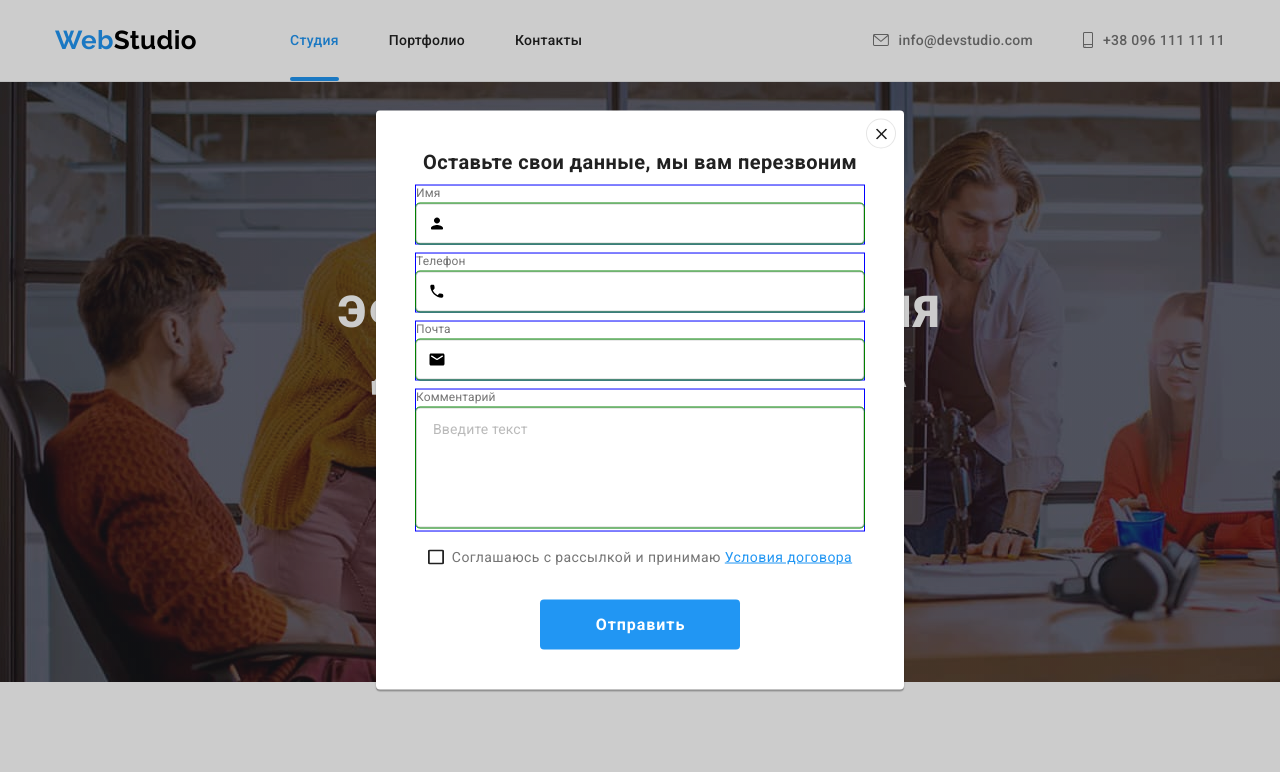
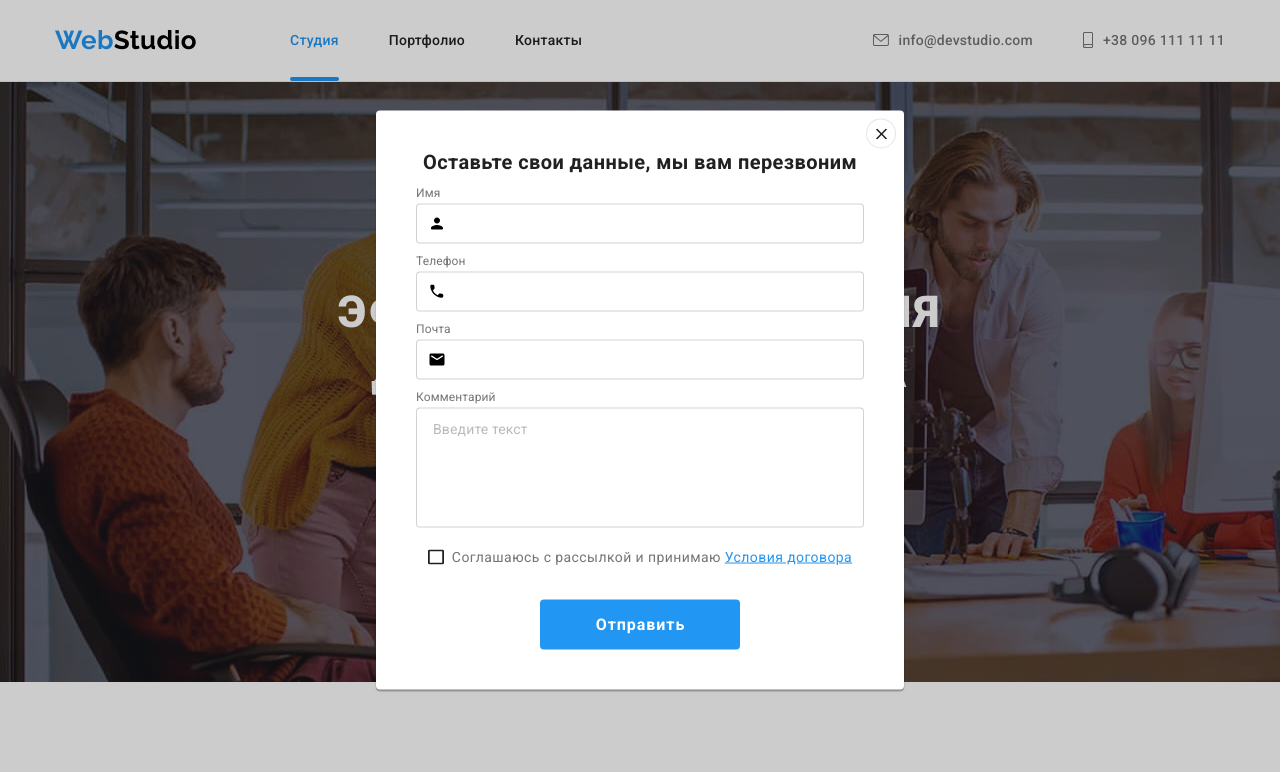
Before and after one commit to Alex8LSM/goit-markup-hw-06, a plain HTML site: page index.html in a window 1280 px wide. Both pictures are taken after a click on the button "Заказать услугу". Shown: the top 772 px of the page. Drawn offline with nearby package versions, Linux system fonts and the light colour scheme.

Commit message:
formsize fix

```diff
--- a/css/styles.css
+++ b/css/styles.css
@@ -667,7 +667,7 @@ footer {
   border-radius: 4px;
   margin-top: 4px;
   position: relative;
-  outline: 1px solid green;
+  display: block;
 }
 
 .contact-form .input {
@@ -708,15 +708,6 @@ footer {
   position: relative;
   margin-bottom: 10px;
 }
-/*Тест Початок*/
-.form-field {
-  /* outline: 1px solid red; */
-}
-
-.caption {
-  outline: 1px solid blue;
-}
-/* Тест кінець*/
 
 .form-field-checkbox {
   justify-content: center;
```
